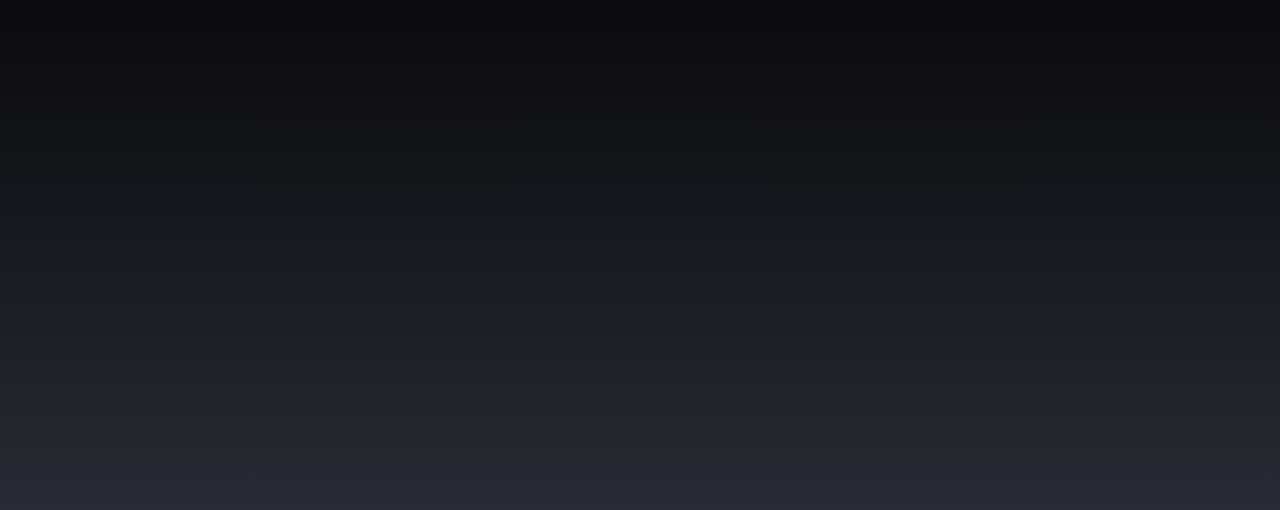
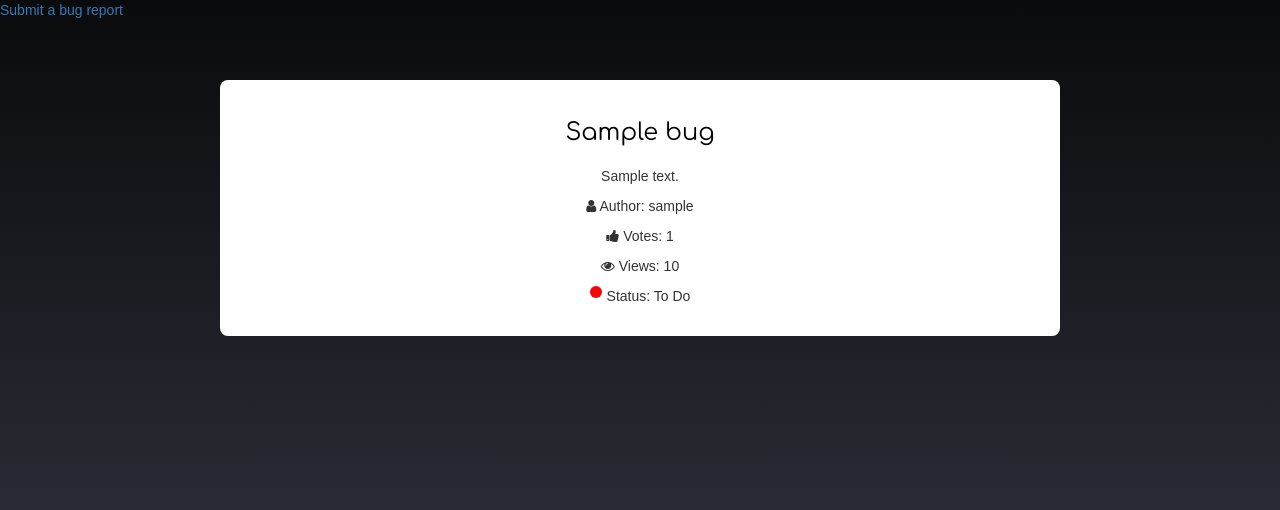
Before and after one commit to Code-Institute-Submissions/django_milestone_issue_tracker, a Django app: a page that uses bugs/templates/bugs.html in a window 1280 px wide. Shown: the part 170-680 px from the top of the page. Run offline with Django 3.2, Linux system fonts and the light colour scheme; tables that the repository leaves empty hold one stand-in row (values such as "Sample post"); some libraries are stand-ins or nearby versions.

Commit message:
Add bug creation form

```diff
--- a/bugs/admin.py
+++ b/bugs/admin.py
@@ -1,6 +1,5 @@
-# -*- coding: utf-8 -*-
-from __future__ import unicode_literals
-
 from django.contrib import admin
+from .models import Bug
 
 # Register your models here.
+admin.site.register(Bug)
--- a/bugs/models.py
+++ b/bugs/models.py
@@ -1,6 +1,19 @@
-# -*- coding: utf-8 -*-
-from __future__ import unicode_literals
+from django.db import models
+from django.contrib.auth.models import User
+# Create your models here.
+class Bug(models.Model):
+    STATUS = (
+            ('T', 'To Do'),
+            ('P', 'In Progress'),
+            ('C', 'Complete')
+        )
+    name = models.CharField(max_length=254, default='')
+    description = models.TextField()
+    author = models.ForeignKey(User, on_delete=models.CASCADE)
+    created_date = models.DateTimeField(auto_now_add=True)
+    upvotes = models.IntegerField(default='0')
+    views = models.IntegerField(default=0)
+    status = models.CharField(max_length=1, choices=STATUS, default='T')
 
-from django.db import models
-
-# Create your models here.
+    def __str__(self):
+        return self.name
--- a/bugs/templates/bugs.html
+++ b/bugs/templates/bugs.html
@@ -3,5 +3,21 @@
     Bugs
 {% endblock %}
 {% block content %}
-
+    <p><a href="{% url 'create_bug' %}">Submit a bug report</a></p>
+    {% for bug in bugs %}
+        <div class="account-card-container">
+            <div class="account-card">
+                <div>
+                    <h3>{{ bug.name }}</h3>
+                    <p>{{ bug.description }}</p>
+                </div>
+                <div>
+                    <p><i class="fa fa-user"></i> Author: {{ bug.author }}</p>
+                    <p><i class="fa fa-thumbs-up"></i> Votes: {{ bug.upvotes }}</p>
+                    <p><i class="fa fa-eye"></i> Views: {{ bug.views }}</p>
+                    <div class="status"><div id="{{bug.status}}"></div><p>Status: {{ bug.get_status_display }}</p></div>
+                </div>
+            </div>
+        </div>
+    {% endfor %}
 {% endblock %}
--- a/bugs/urls.py
+++ b/bugs/urls.py
@@ -1,6 +1,7 @@
 from django.conf.urls import url, include
-from .views import bugs
+from .views import bugs, create_bug
 
 urlpatterns = [
     url(r'^all/$', bugs, name='bugs'),
+    url(r'^bug-report/$', create_bug, name='create_bug'),
 ]
--- a/bugs/views.py
+++ b/bugs/views.py
@@ -1,9 +1,34 @@
-from django.shortcuts import render, redirect, HttpResponseRedirect
+from django.shortcuts import render, redirect, HttpResponseRedirect, get_object_or_404
 from django.contrib import messages, auth
+from django.core.urlresolvers import reverse
+from django.contrib.auth.decorators import login_required
 from django.template.context_processors import csrf
-
+from .models import Bug
+from .forms import BugForm
 
 # Create your views here.
 def bugs(request):
     """A view that displays the bugs page"""
-    return render(request, "bugs.html")
+    bugs = Bug.objects.all()
+    return render(request, "bugs.html", {"bugs": bugs})
+
+
+
+@login_required
+def create_bug(request, pk=None):
+    """
+    Create a view that allows us to create
+    a bug
+    """
+    bug = get_object_or_404(Bug, pk=pk) if pk else None
+    if request.method == "POST":
+        form = BugForm(request.POST, request.FILES, instance=bug)
+        if form.is_valid():
+            bug = form.save(commit=False)
+            bugauthor = request.user.id
+            bug.author_id = bugauthor
+            bug = form.save()
+            return redirect(bugs)
+    else:
+        form = BugForm(instance=bug)
+    return render(request, 'bug_request_form.html', {'form': form})
--- a/static/css/custom.css
+++ b/static/css/custom.css
@@ -63,3 +63,29 @@ header {
 .icon-bar {
     background-color: #fff;
 }
+.status {
+    display: flex;
+    flex-direction: row;
+    justify-content: center;
+}
+#T {
+    background-color: red;
+    width: 12px;
+    height: 12px;
+    border-radius: 6px;
+    margin-right: 5px;
+}
+#P {
+    background-color: yellow;
+    width: 12px;
+    height: 12px;
+    border-radius: 6px;
+    margin-right: 5px;
+}
+#C {
+    background-color: green;
+    width: 12px;
+    height: 12px;
+    border-radius: 6px;
+    margin-right: 5px;
+}
```
Also changed, not shown: .c9/metadata/environment/issueTracker/urls.py (+1 -1 lines), .c9/metadata/environment/templates/base.html (+1 -1 lines), bugs/forms.py (added, +9 -0 lines), bugs/templates/bug_request_form.html (added, +17 -0 lines), issueTracker/settings.py (+11 -11 lines), .c9/metadata/environment/issueTracker/settings.py, .c9/metadata/environment/requirements.txt, bugs/migrations/0001_initial.py (added), bugs/migrations/0002_auto_20190718_1312.py (added), bugs/migrations/0003_auto_20190718_1705.py (added), 2 other files.
